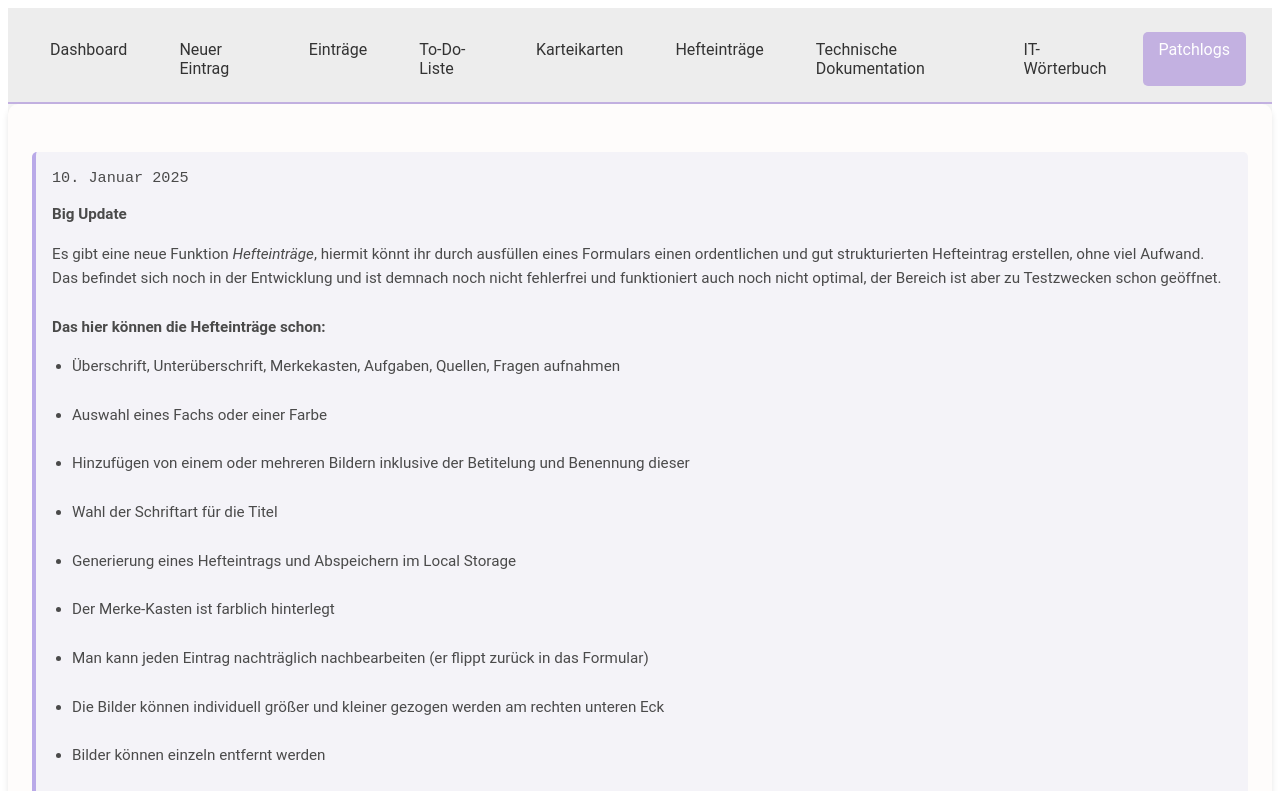
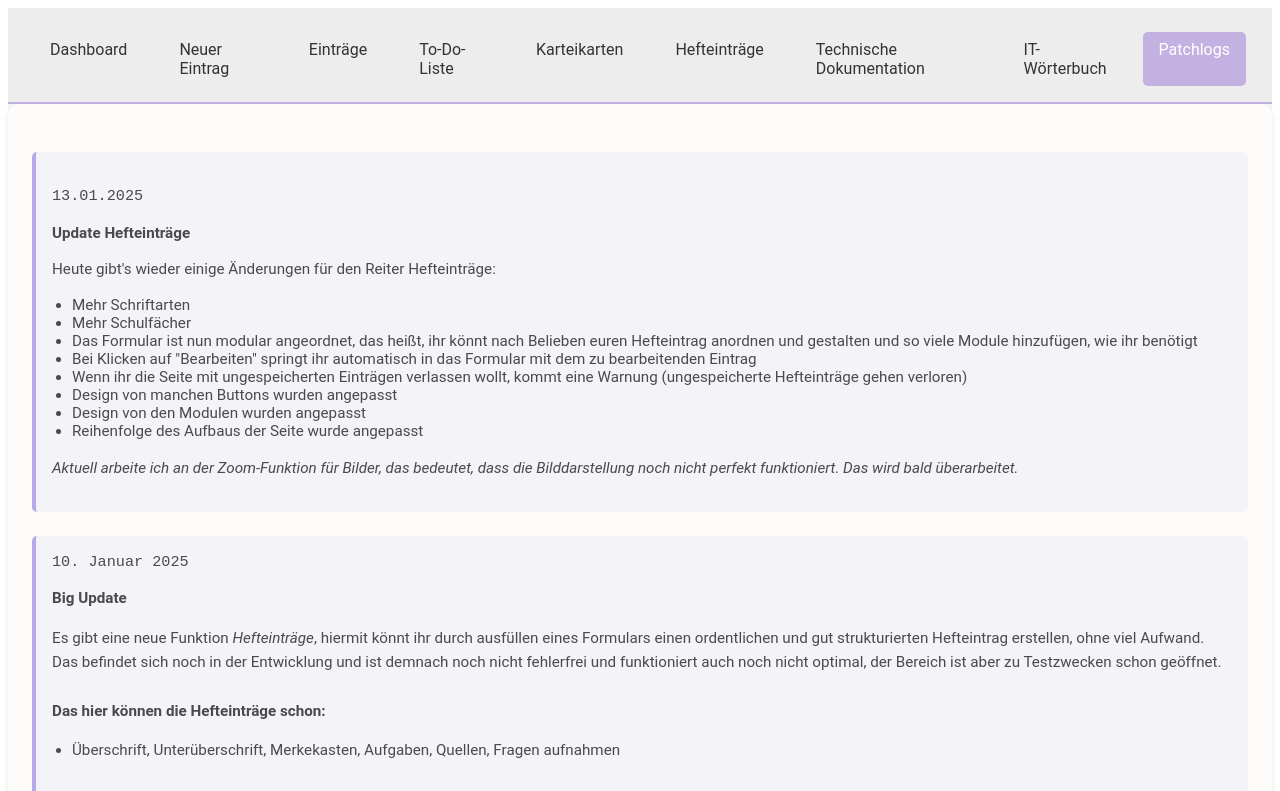
Before and after one commit to aelis123/Lerntagebuch, a Vue app in the folder Lernseite2/: page /news in a window 1280 px wide. Shown: the top 791 px of the page. Built offline with nearby package versions, Linux system fonts and the light colour scheme; a web font is replaced by a local one.

Commit message:
Patchlogs

```diff
--- a/Lernseite2/src/views/UpdateLogView.vue
+++ b/Lernseite2/src/views/UpdateLogView.vue
@@ -1,5 +1,27 @@
 <template>
     <section class="documentation-view" ref="documentation">
+
+<div class="info-box">
+<p><code> 13.01.2025 </code></p>
+<strong>Update Hefteinträge</strong>
+<p>Heute gibt's wieder einige Änderungen für den Reiter Hefteinträge:</p>
+<ul>
+
+  <li>
+Mehr Schriftarten</li>
+<li>Mehr Schulfächer</li>
+<li> Das Formular ist nun modular angeordnet, das heißt, ihr könnt nach Belieben euren Hefteintrag anordnen und gestalten und so viele Module hinzufügen, wie ihr benötigt</li>
+<li> Bei Klicken auf "Bearbeiten" springt ihr automatisch in das Formular mit dem zu bearbeitenden Eintrag</li>
+<li>Wenn ihr die Seite mit ungespeicherten Einträgen verlassen wollt, kommt eine Warnung (ungespeicherte Hefteinträge gehen verloren)</li>
+<li>Design von manchen Buttons wurden angepasst</li>
+<li>Design von den Modulen wurden angepasst</li>
+<li> Reihenfolge des Aufbaus der Seite wurde angepasst </li>
+</ul>
+<p><em>Aktuell arbeite ich an der Zoom-Funktion für Bilder, das bedeutet, dass die Bilddarstellung noch nicht perfekt funktioniert. Das wird bald überarbeitet.</em>
+</p>
+
+
+</div>
 
 
 
```
